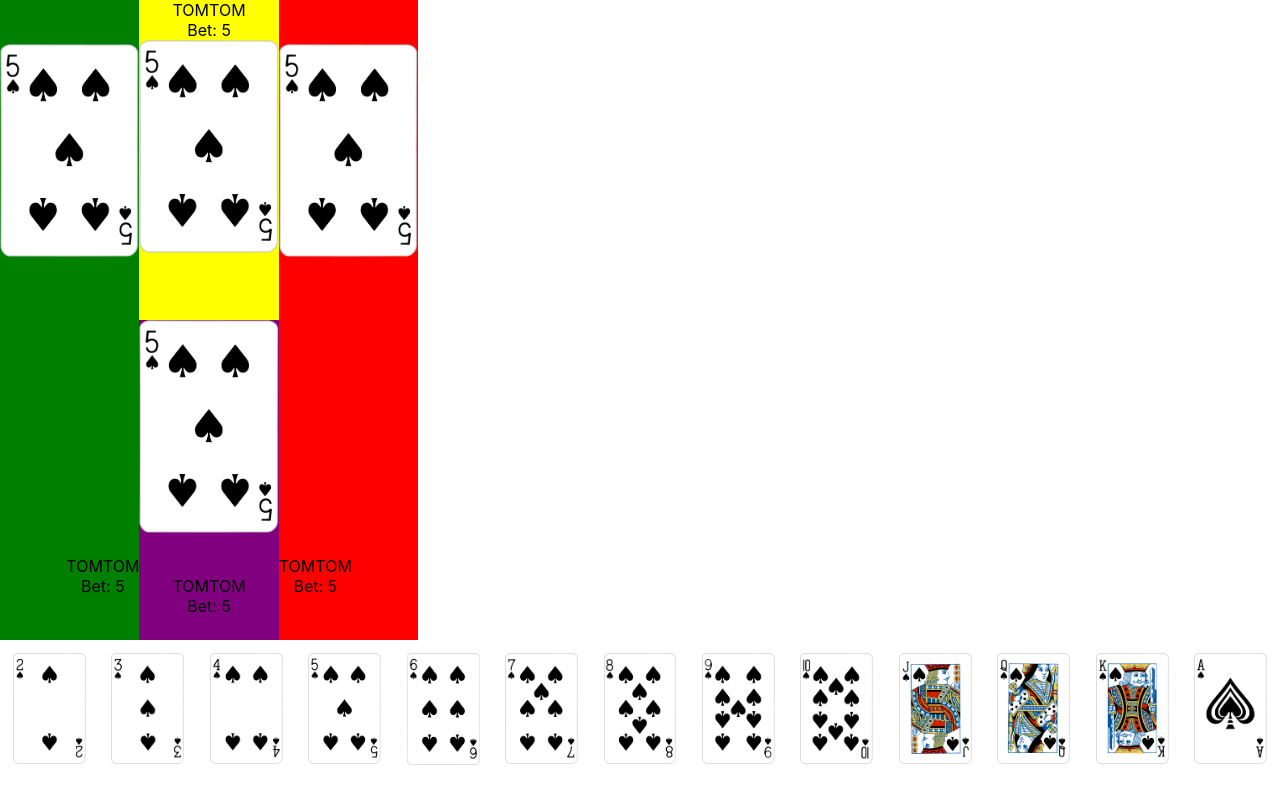
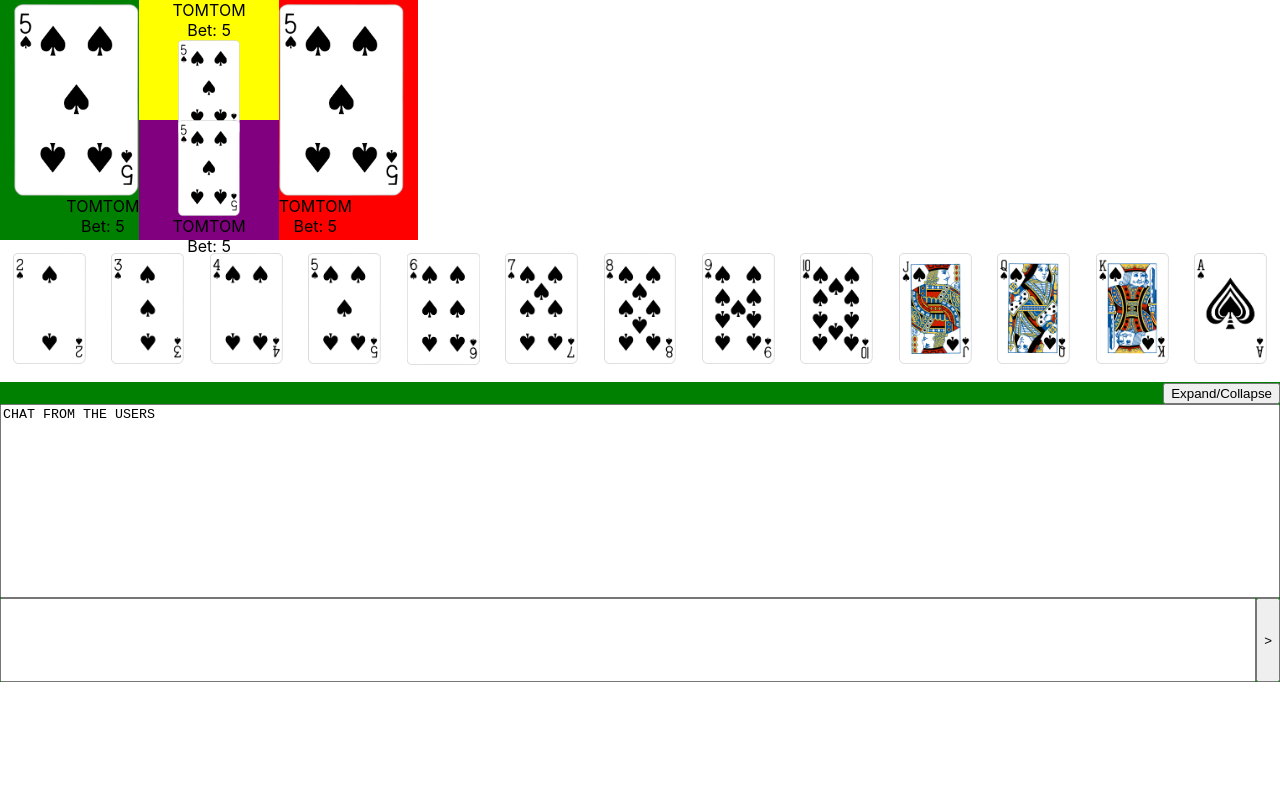
Before and after one commit to tommy-lettieri/spades-client, a React (Create React App) app: page / in a window 1280 px wide. Built offline with nearby package versions, Linux system fonts and the light colour scheme.

Commit message:
Added preliminary chat rendering

```diff
--- a/src/components/App.tsx
+++ b/src/components/App.tsx
@@ -3,6 +3,7 @@ import '../App.css';
 import Login from './Login';
 import CardModel from '../models/Card';
 import Card from './Card';
+import Chat from './Chat';
 import Suit from '../constants/enums/Suit';
 import Deck from '../models/Deck';
 import Hand from './Hand';
@@ -33,9 +34,14 @@ class App extends React.Component<AppProps, AppState> {
         {/* {d.getCards().map((c:CardModel)=><Card style={{maxWidth: '100px'}}card={c} />)} */}
         <Board style={{
           width: '33%',
-          height: '80%',
+          height: '30%',
         }} />
         <Hand cards={cards} />
+        <Chat style={{
+          height: '300px',
+          width: '100%',
+          backgroundColor: 'green'
+        }}/>
       </div>
     );
   }
--- /dev/null
+++ b/src/components/Chat.tsx
@@ -0,0 +1,46 @@
+import React from 'react';
+import CardModel from '../models/Card';
+
+type ChatProps = {
+    style?: any
+};
+
+function Chat(props: ChatProps) {
+    return (
+        <div style={{
+            display: 'flex',
+            flexDirection: 'column',
+            ...props.style
+        }}>
+            <div style={{
+                alignSelf: 'flex-end'
+                }}>
+                <input type="button" value="Expand/Collapse" />
+            </div>
+            <div style={{
+                display: 'flex',
+                flexDirection: 'column',
+                flexGrow: 1
+            }}>
+                <textarea style={{
+                    resize: 'none',
+                    flexGrow: 1
+                }} readOnly>
+                    CHAT FROM THE USERS
+            </textarea>
+                <div style={{
+                    display: 'flex',
+                    height: '30%'
+                }}>
+                    <textarea style={{
+                        resize: 'none',
+                        width: '100%'
+                    }} />
+                    <input type="button" value=">" />
+                </div>
+            </div>
+        </div>
+    );
+}
+
+export default Chat;
```
